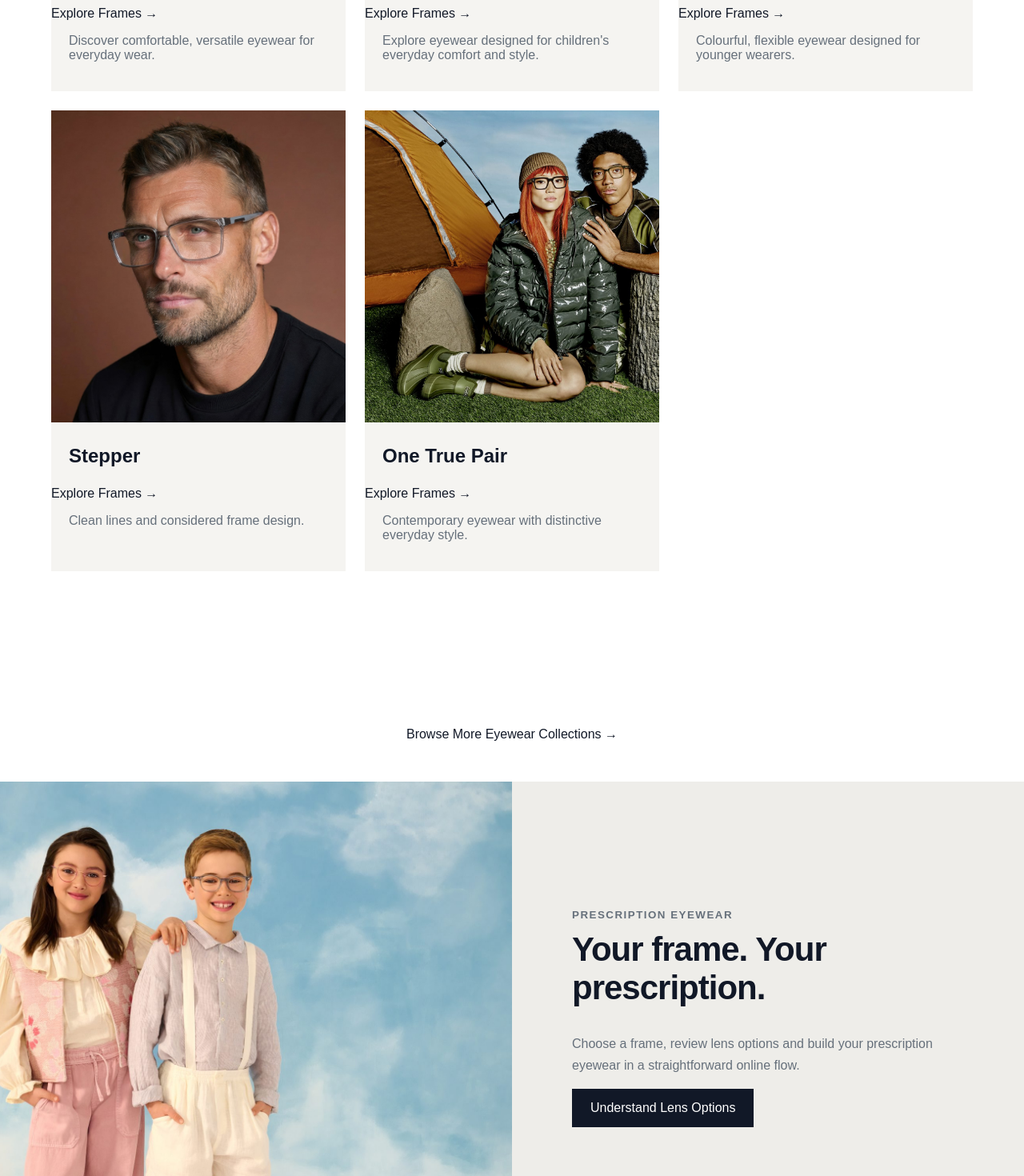
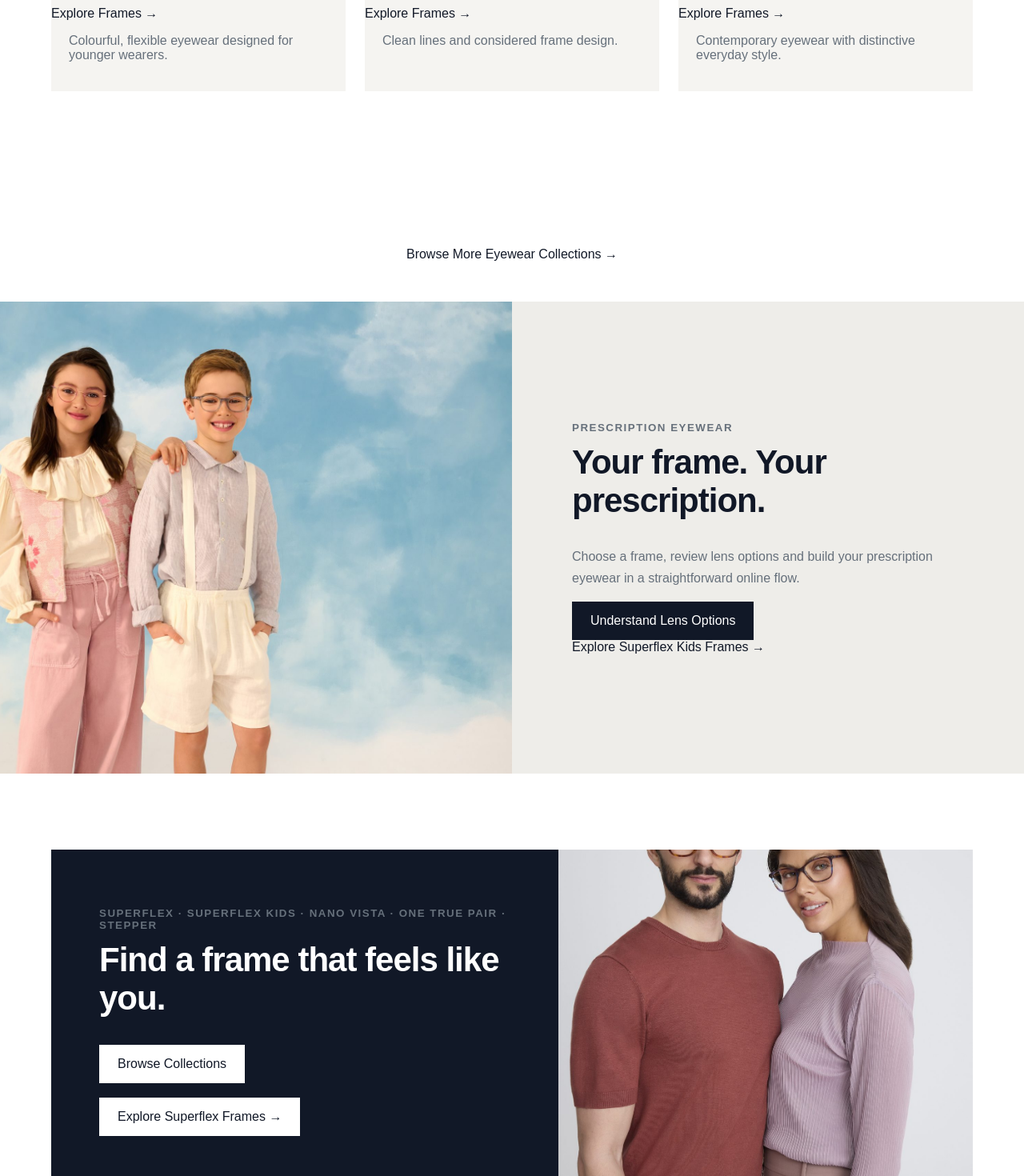
Before and after one commit to kzscuisine/kz-optical-website, a Next.js app: page / in a window 1280 px wide. Shown: the part 1460-2930 px from the top of the page at 80% size. Built offline with nearby package versions, Linux system fonts and the light colour scheme.

Commit message:
Restore homepage brand layout and add featured collection links

```diff
--- a/app/page.tsx
+++ b/app/page.tsx
@@ -2,9 +2,7 @@ import Link from "next/link";
 export default function Home(){return <main>
 <section className="hero"><div className="copy"><small>KZ OPTICAL · BRITISH COLUMBIA</small><h1>See clearly.<br/>Wear confidently.</h1><p>Discover prescription eyewear that brings together vision, comfort and contemporary style.</p><div className="buttons"><Link className="dark" href="/eyeglasses">Explore Eyeglasses</Link><Link className="outline" href="/lenses">Explore Lens Guide</Link></div></div><img src="/westgroupe/11-sf-1188t-m102-may-sf-1187t-m107-mar.jpg" alt="KZ Optical eyewear"/></section>
 <section className="center"><small>DISCOVER YOUR STYLE</small><h2>Frames for everyday life</h2><p>Explore distinctive adult and children's eyewear from established collections.</p></section>
-<section className="tiles">
-<article><img src="/westgroupe/13-sf-662-s312-nov-2024-sf-674-s401-sept.jpg" alt="Superflex eyewear"/><h3>Superflex</h3><a href="https://www.westgroupe.com/CA/catalog/index?brandName=superflex" target="_blank" rel="noopener noreferrer">Explore Frames →</a><p>Discover comfortable, versatile eyewear for everyday wear.</p></article>
-<article><img src="/westgroupe/15-sfk-334-s209-sfk-335-s303-june.jpg" alt="Superflex Kids eyewear"/><h3>Superflex Kids</h3><a href="https://www.westgroupe.com/CA/catalog/index?brandName=superflex%20kids" target="_blank" rel="noopener noreferrer">Explore Frames →</a><p>Explore eyewear designed for children's everyday comfort and style.</p></article><article><img src="/westgroupe/18-sfk-344-s401-sfk-346-s304-sept-v2.jpg" alt="Nano eyewear"/><h3>Nano</h3><a href="https://www.westgroupe.com/CA/catalog/index?brandName=nano%20vista" target="_blank" rel="noopener noreferrer">Explore Frames →</a><p>Colourful, flexible eyewear designed for younger wearers.</p></article><article><img src="/westgroupe/19-stepper-origin-si-20165-f200.jpg" alt="Stepper eyewear"/><h3>Stepper</h3><a href="https://www.westgroupe.com/CA/catalog/index?brandName=stepper" target="_blank" rel="noopener noreferrer">Explore Frames →</a><p>Clean lines and considered frame design.</p></article><article><img src="/westgroupe/09-otp-221-mar-otp-223-mar.jpg" alt="One True Pair eyewear"/><h3>One True Pair</h3><a href="https://www.westgroupe.com/CA/catalog/index?brandName=otp" target="_blank" rel="noopener noreferrer">Explore Frames →</a><p>Contemporary eyewear with distinctive everyday style.</p></article></section>
-<div className="center"><a href="https://www.westgroupe.com/CA" target="_blank" rel="noopener noreferrer">Browse More Eyewear Collections →</a></div><section className="feature"><img src="/westgroupe/15-sfk-334-s209-sfk-335-s303-june.jpg" alt="Kids eyewear"/><div><small>PRESCRIPTION EYEWEAR</small><h2>Your frame. Your prescription.</h2><p>Choose a frame, review lens options and build your prescription eyewear in a straightforward online flow.</p><Link className="dark" href="/lenses">Understand Lens Options</Link></div></section>
-<section className="cta"><div><small>SUPERFLEX · SUPERFLEX KIDS · NANO VISTA · ONE TRUE PAIR · STEPPER</small><h2>Find a frame that feels like you.</h2><Link className="light" href="/eyeglasses">Browse Collections</Link></div><img src="/westgroupe/13-sf-662-s312-nov-2024-sf-674-s401-sept.jpg" alt="Superflex eyewear"/></section>
+<section className="tiles"><article><img src="/westgroupe/18-sfk-344-s401-sfk-346-s304-sept-v2.jpg" alt="Nano eyewear"/><h3>Nano</h3><a href="https://www.westgroupe.com/CA/catalog/index?brandName=nano%20vista" target="_blank" rel="noopener noreferrer">Explore Frames →</a><p>Colourful, flexible eyewear designed for younger wearers.</p></article><article><img src="/westgroupe/19-stepper-origin-si-20165-f200.jpg" alt="Stepper eyewear"/><h3>Stepper</h3><a href="https://www.westgroupe.com/CA/catalog/index?brandName=stepper" target="_blank" rel="noopener noreferrer">Explore Frames →</a><p>Clean lines and considered frame design.</p></article><article><img src="/westgroupe/09-otp-221-mar-otp-223-mar.jpg" alt="One True Pair eyewear"/><h3>One True Pair</h3><a href="https://www.westgroupe.com/CA/catalog/index?brandName=otp" target="_blank" rel="noopener noreferrer">Explore Frames →</a><p>Contemporary eyewear with distinctive everyday style.</p></article></section>
+<div className="center"><a href="https://www.westgroupe.com/CA" target="_blank" rel="noopener noreferrer">Browse More Eyewear Collections →</a></div><section className="feature"><img src="/westgroupe/15-sfk-334-s209-sfk-335-s303-june.jpg" alt="Kids eyewear"/><div><small>PRESCRIPTION EYEWEAR</small><h2>Your frame. Your prescription.</h2><p>Choose a frame, review lens options and build your prescription eyewear in a straightforward online flow.</p><Link className="dark" href="/lenses">Understand Lens Options</Link><a href="https://www.westgroupe.com/CA/catalog/index?brandName=superflex%20kids" target="_blank" rel="noopener noreferrer">Explore Superflex Kids Frames →</a></div></section>
+<section className="cta"><div><small>SUPERFLEX · SUPERFLEX KIDS · NANO VISTA · ONE TRUE PAIR · STEPPER</small><h2>Find a frame that feels like you.</h2><Link className="light" href="/eyeglasses">Browse Collections</Link><a className="light" href="https://www.westgroupe.com/CA/catalog/index?brandName=superflex" target="_blank" rel="noopener noreferrer">Explore Superflex Frames →</a></div><img src="/westgroupe/13-sf-662-s312-nov-2024-sf-674-s401-sept.jpg" alt="Superflex eyewear"/></section>
 </main>}
```
